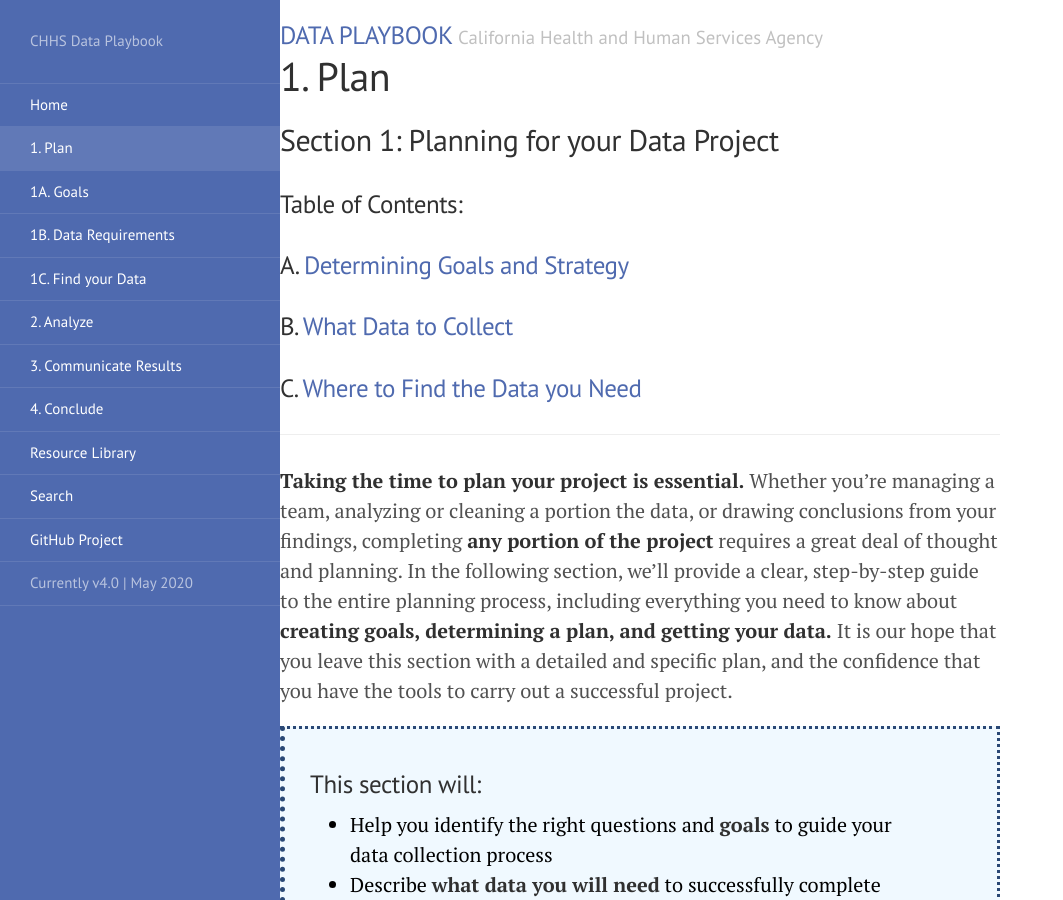
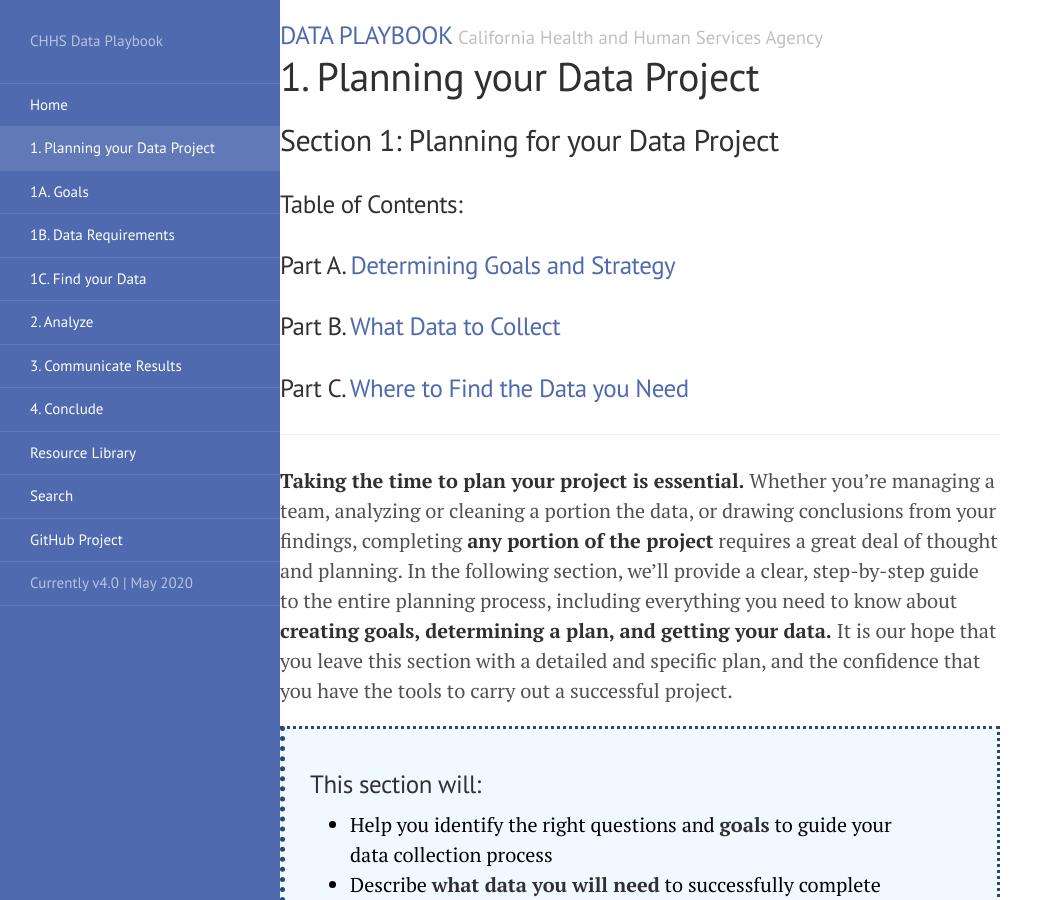
Before and after one commit to chhsdata/dataplaybook, a Jekyll site: the page built from 1_plan.md, in a window 1280 px wide and 900 px high. Shown: the whole window, without its empty margins (0-1063 px from the left). Built offline with Jekyll 4.4.1, drawn with Linux system fonts in a browser that asks for light colours.

```diff
--- a/1_plan.md
+++ b/1_plan.md
@@ -1,14 +1,14 @@
 ---
 layout: page
-title: 1. Plan
+title: 1. Planning your Data Project
 permalink: /plan/
 ---
 ## Section 1: Planning for your Data Project
 
 ### Table of Contents:
-###   A. [Determining Goals and Strategy]({{ site.baseurl }}/plan_a_goals/)
-###   B. [What Data to Collect]({{ site.baseurl }}/plan_b_collect/)
-###   C. [Where to Find the Data you Need]({{ site.baseurl }}/plan_c_find/)
+###   Part A. [Determining Goals and Strategy]({{ site.baseurl }}/plan_a_goals/)
+###   Part B. [What Data to Collect]({{ site.baseurl }}/plan_b_collect/)
+###   Part C. [Where to Find the Data you Need]({{ site.baseurl }}/plan_c_find/)
 
 ___
 
```
Also changed, not shown: 1_plan_a.md (+1 -1 lines), 1_plan_b.md (+1 -1 lines), 1_plan_c.md (+1 -3 lines).
